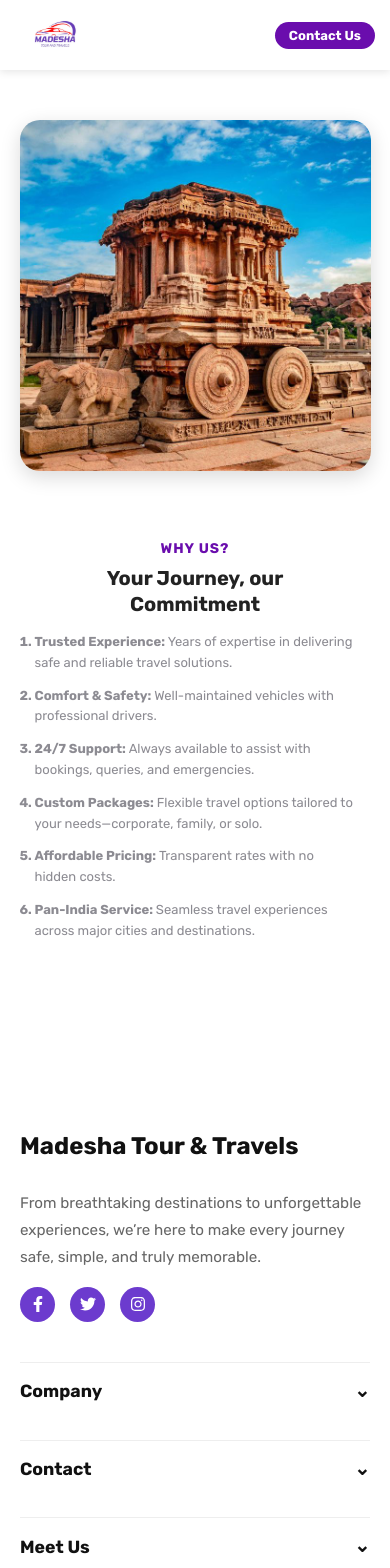
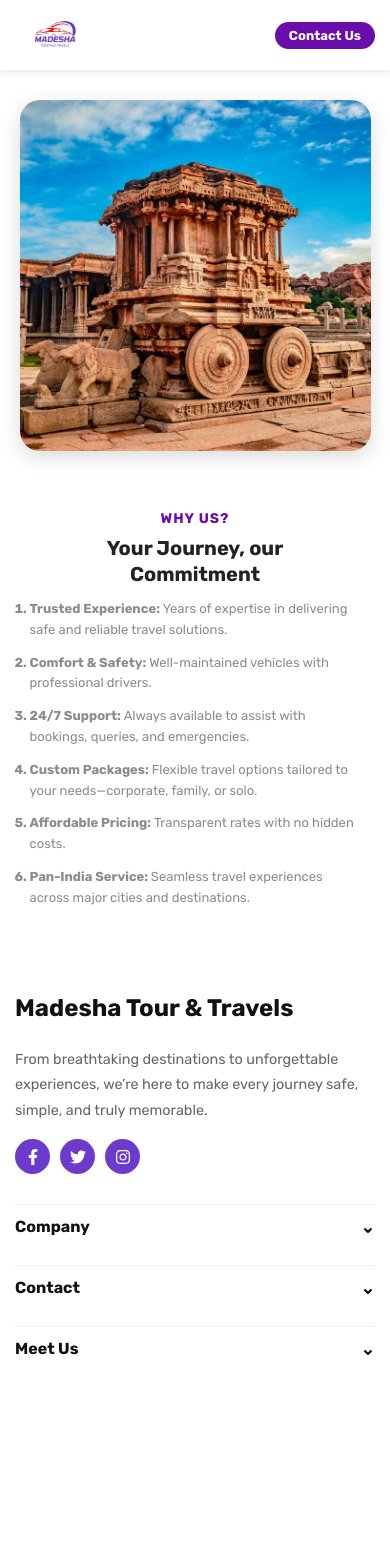
Before and after one commit to IT-Alliance-Tech/MadeshaTravels, a Next.js app: page /whyUs in a window 390 px wide. Shown: the top 1568 px of the page. After the commit the page ends 1391 px from the top, so only its background shows below. Built offline with nearby package versions, Linux system fonts and the light colour scheme.

Commit message:
updated homepage hero section images,top destination,contact page,footer

```diff
--- a/src/Components/Homepage/Footer.js
+++ b/src/Components/Homepage/Footer.js
@@ -7,6 +7,7 @@ import "../../Styles/Footer.css";
 // Decorative images
 import leftImg from "../../assets/Images/back1.png";
 import rightImg from "../../assets/Images/back2.png";
+import Link from "next/link";
 
 const socialLinks = [
   { icon: <FaFacebookF />, href: "#" },
@@ -18,10 +19,10 @@ const footerLinks = [
   {
     title: "Company",
     links: [
-      { name: "Services", path: "/" },
-      { name: "Discover", path: "/" },
-      { name: "Gallery", path: "/" },
-      { name: "Testimonials", path: "/" },
+      { name: "Services", id: "services" },
+      { name: "Discover", id: "discover" },
+      { name: "Gallery", id: "gallery" },
+      { name: "Testimonials", id: "testimonials" },
     ],
   },
   {
@@ -34,7 +35,6 @@ const footerLinks = [
   },
 ];
 
-// ✅ Updated contact info from your screenshot
 const contactInfo = [
   "(+91) 9980942628",
   "madeshatourstravels@gmail.com",
@@ -46,6 +46,21 @@ const Footer = () => {
 
   const toggleSection = (name) => {
     setOpenSection(openSection === name ? null : name);
+  };
+
+  const handleScroll = (id) => {
+    if (!id) return;
+    const section = document.getElementById(id);
+    if (section) {
+      const headerOffset = 80; // adjust according to your header height
+      const elementPosition = section.getBoundingClientRect().top;
+      const offsetPosition = elementPosition + window.pageYOffset - headerOffset;
+
+      window.scrollTo({
+        top: offsetPosition,
+        behavior: "smooth",
+      });
+    }
   };
 
   return (
@@ -76,7 +91,7 @@ const Footer = () => {
 
         {/* Company */}
         <div
-          className={`footer-links ${
+          className={`footer-links company-links ${
             openSection === "company" ? "active" : ""
           }`}
         >
@@ -84,7 +99,9 @@ const Footer = () => {
           <ul>
             {footerLinks[0].links.map((link, i) => (
               <li key={i}>
-                <a href="#">{link?.name}</a>
+                <a onClick={() => handleScroll(link.id)}>
+                  {link.name}
+                </a>
               </li>
             ))}
           </ul>
--- a/src/Styles/Footer.css
+++ b/src/Styles/Footer.css
@@ -5,7 +5,7 @@
   display: flex;
   justify-content: center;
   align-items: flex-start;
-  margin-top: 60px; /* ✅ Added margin at top to prevent merging with above section */
+  margin-top: 60px;
 }
 
 .footer-brand {
@@ -31,8 +31,8 @@
 
 .footer-container {
   display: grid;
-  grid-template-columns: 1.2fr 1fr 1fr 1.2fr; /* ✅ balanced spacing */
-  gap: 50px; /* ✅ extra space between columns */
+  grid-template-columns: 1.2fr 1fr 1fr 1.2fr;
+  gap: 50px;
   font-size: 16px;
   align-items: start;
   padding-top: 40px;
@@ -40,7 +40,6 @@
   z-index: 1;
 }
 
-/* LOGO + LEFT SECTION */
 .footer-left .logo-area {
   display: flex;
   align-items: center;
@@ -131,12 +130,17 @@
   transition: 0.3s;
 }
 
+/* ✅ Hand cursor ONLY for Company section links */
+.footer-links.company-links ul li a {
+  cursor: pointer;
+}
+
 .footer-links a:hover {
   color: #6c3bce;
 }
 
 .footer-contact {
-  padding-left: 25px; /* ✅ adds breathing room on the right column */
+  padding-left: 25px;
 }
 
 .footer-contact p {
@@ -149,12 +153,11 @@
 /* ---------------- RESPONSIVE ---------------- */
 @media (max-width: 600px) {
   .footer {
-    padding: 60px 20px 40px;
+    padding: 25px 15px 20px;
     align-items: flex-start;
-    margin-top: 40px; /* ✅ keep smaller margin on mobile */
+    margin-top: 5px;
   }
 
-  /* Hide decorative images on mobile */
   .footer-img-left,
   .footer-img-right {
     display: none;
@@ -163,25 +166,24 @@
   .footer-container {
     grid-template-columns: 1fr;
     text-align: left;
-    gap: 20px;
+    gap: 15px;
     max-width: 500px;
     margin: 0 auto;
     width: 100%;
-    padding-top: 20px;
+    padding-top: 10px;
   }
 
   .footer-links,
   .footer-contact {
     border-top: 1px solid #eee;
-    padding: 15px 0;
+    padding: 10px 0;
     width: 100%;
   }
 
-  /* Accordion Header */
   .footer-links h4,
   .footer-contact h4 {
     margin: 0;
-    font-size: 1.1rem;
+    font-size: 1rem;
     font-weight: 700;
     cursor: pointer;
     display: flex;
@@ -189,24 +191,21 @@
     align-items: center;
   }
 
-  /* Hide lists by default */
   .footer-links ul,
   .footer-contact p {
     display: none;
-    margin-top: 10px;
+    margin-top: 8px;
   }
 
-  /* Show when active */
   .footer-links.active ul,
   .footer-contact.active p {
     display: block;
   }
 
-  /* Dropdown Icon */
   .footer-links h4::after,
   .footer-contact h4::after {
     content: "⌄";
-    font-size: 1.2rem;
+    font-size: 1.1rem;
     transition: transform 0.3s ease;
   }
 
@@ -215,10 +214,9 @@
     transform: rotate(180deg);
   }
 
-  /* Left-align top section */
   .footer-left {
     text-align: left;
-    margin-bottom: 20px;
+    margin-bottom: 15px;
   }
 
   .footer-left .logo-area {
@@ -226,11 +224,13 @@
   }
 
   .footer-text {
-    margin: 15px 0;
+    margin: 10px 0;
     max-width: 350px;
+    font-size: 0.9rem;
   }
 
   .social-icons {
     justify-content: flex-start;
+    gap: 10px;
   }
 }
--- a/src/Styles/aboutus/WhyUs.module.css
+++ b/src/Styles/aboutus/WhyUs.module.css
@@ -91,7 +91,8 @@
   .whyUsSection {
     flex-direction: column;
     text-align: center;
-    padding: 40px 5%;
+    padding: 20px 5%; /* ⬅️ reduced from 40px to 20px */
+    margin-bottom: 0; /* ⬅️ added to remove extra space before footer */
   }
 
   .imageContainer {
@@ -100,7 +101,7 @@
   }
 
   .image {
-    margin: 0 auto 20px; /* ⬅️ reduced (was 25px) */
+    margin: 0 auto 15px; /* ⬅️ reduced from 20px to 15px */
     width: 100%;
     height: auto;
     border-radius: 20px;
@@ -109,7 +110,7 @@
   .content {
     max-width: 100%;
     margin-top: 0;
-    padding: 15px; /* ⬅️ reduced (was 20px) */
+    padding: 10px; /* ⬅️ reduced from 15px to 10px */
   }
 
   .subtitle {
@@ -118,7 +119,7 @@
 
   .heading {
     font-size: 22px;
-    margin-bottom: 15px; /* ⬅️ reduced */
+    margin-bottom: 12px; /* ⬅️ reduced */
   }
 
   .listItem {
--- a/src/Styles/aboutus/service-details.module.css
+++ b/src/Styles/aboutus/service-details.module.css
@@ -31,15 +31,15 @@
 /* ================= Main Service Layout ================= */
 .serviceDetails {
   display: flex;
-  align-items: flex-start;         /* 🔥 keeps content aligned at top */
+  align-items: flex-start;         /* keeps content aligned at top */
   justify-content: space-between;
-  gap: 40px;                       /* 🔥 reduced gap for better balance */
+  gap: 40px;
   flex-wrap: nowrap;
 }
 
 .imageSection,
 .contentSection {
-  flex: 0 0 50%;                   /* 🔥 strict 50% each */
+  flex: 0 0 50%;
   max-width: 50%;
   display: flex;
   flex-direction: column;
@@ -48,17 +48,25 @@
 /* ================= Image ================= */
 .imageSection img {
   width: 100%;
-  height: auto;                    /* 🔥 prevent stretching */
+  height: auto;
   border-radius: 40px;
   object-fit: cover;
   box-shadow: 0 4px 12px rgba(0, 0, 0, 0.1);
 }
 
+/* ================= Car Service (special case) ================= */
+.carService .imageSection img {
+  object-fit: contain;
+  border-radius: 20px;   /* ✅ Rounded corners for car service */
+  box-shadow: none;
+  background: none;
+}
+
 /* ================= Content ================= */
 .contentSection {
   justify-content: flex-start;
-  padding: 0 20px;                 /* 🔥 reduced top padding */
-  margin-top: -10px;               /* 🔥 nudges content upward */
+  padding: 0 20px;
+  margin-top: -10px;
 }
 
 .subheading {
@@ -95,22 +103,22 @@
 .busBlock {
   background: none;
   padding: 0;
-  margin-bottom: 15px;             /* 🔥 adds spacing between blocks */
+  margin-bottom: 15px;
   box-shadow: none;
 }
 
 .busBlock h3 {
   font-size: 20px;
   font-weight: 600;
-  margin-bottom: 8px;              /* 🔥 slightly more space under heading */
+  margin-bottom: 8px;
   color: #673AB7;
 }
 
 .busBlock p {
   font-size: 15px;
   color: #444;
-  margin-bottom: 14px;             /* 🔥 more breathing room between paragraphs */
-  line-height: 1.6;                /* 🔥 better readability */
+  margin-bottom: 14px;
+  line-height: 1.6;
 }
 
 /* ================= Bus Buttons ================= */
@@ -150,24 +158,73 @@
 /* ================= Responsive ================= */
 @media (max-width: 768px) {
   .serviceDetails {
-    flex-direction: column;         /* 🔥 stack on small screens */
-    gap: 20px;
+    flex-direction: column;
+    gap: 30px;
+    align-items: center;
+    text-align: center;
+    margin-bottom: 15px;  /* reduced space before footer */
   }
 
   .imageSection,
   .contentSection {
     flex: 1 1 100%;
     max-width: 100%;
-    width: auto;
+    width: 100%;
+  }
+
+  .imageSection img {
+    max-width: 90%;
+    margin: 0 auto;
     height: auto;
+    border-radius: 20px; /* smaller radius for mobile */
+  }
+
+  .contentSection {
+    padding: 0 15px;
+    margin-top: 0;
+    text-align: center;
   }
 
   .heading {
-    font-size: 24px;
+    font-size: 22px;
+    line-height: 1.4;
+  }
+
+  /* ===== Tempo & Car (use same Figma style) ===== */
+  .tempoService .contentSection,
+  .carService .contentSection {
+    text-align: center;
+  }
+
+  /* ===== Bus Services in Mobile ===== */
+  .busService .contentSection {
+    text-align: left;
+    padding: 0 15px;
+  }
+
+  .busService .list {
+    padding-left: 0;
+    margin: 0 auto;
+    max-width: 100%;
+  }
+
+  .busService .busBlock {
+    text-align: left;
+    margin: 0 0 20px 0;
+    padding-bottom: 15px;
+    border-bottom: 1px solid #eee;
+  }
+
+  .busButtons {
+    justify-content: center;
+    flex-wrap: wrap;
+    gap: 10px;
+    margin-top: 25px;
   }
 
   .busBtn {
-    width: 100%;
-    max-width: 155px;
+    width: auto;
+    min-width: 140px;
+    max-width: 100%;
   }
 }
--- a/src/app/globals.css
+++ b/src/app/globals.css
@@ -10,6 +10,11 @@
   }
 }
 
+/* ✅ Smooth scrolling for all anchor links */
+html {
+  scroll-behavior: smooth;
+}
+
 html,
 body {
   max-width: 100vw;
@@ -19,7 +24,7 @@ body {
 body {
   color: var(--foreground);
   background: var(--background);
-  font-family: rubic;
+  font-family: "Rubik", sans-serif; /* fixed typo: "rubic" → "Rubik" */
   -webkit-font-smoothing: antialiased;
   -moz-osx-font-smoothing: grayscale;
 }
--- a/src/components/homepage/ServicesSection.js
+++ b/src/components/homepage/ServicesSection.js
@@ -40,8 +40,7 @@ export default function ServicesSection() {
 
   // Handle card click
   const handleClick = (link) => {
-    if (link === "car-service") router.push("/");
-    else router.push(`/servicedetails?service=${link}`);
+    router.push(`/servicedetails?service=${link}`);
   };
 
   return (
```
Also changed, not shown: src/Components/Homepage/Header.js (+11 -8 lines), src/app/servicedetails/page.js (+35 -5 lines), src/components/homepage/HeroSection.js (+6 -5 lines), src/assets/image/car2.png (added).
